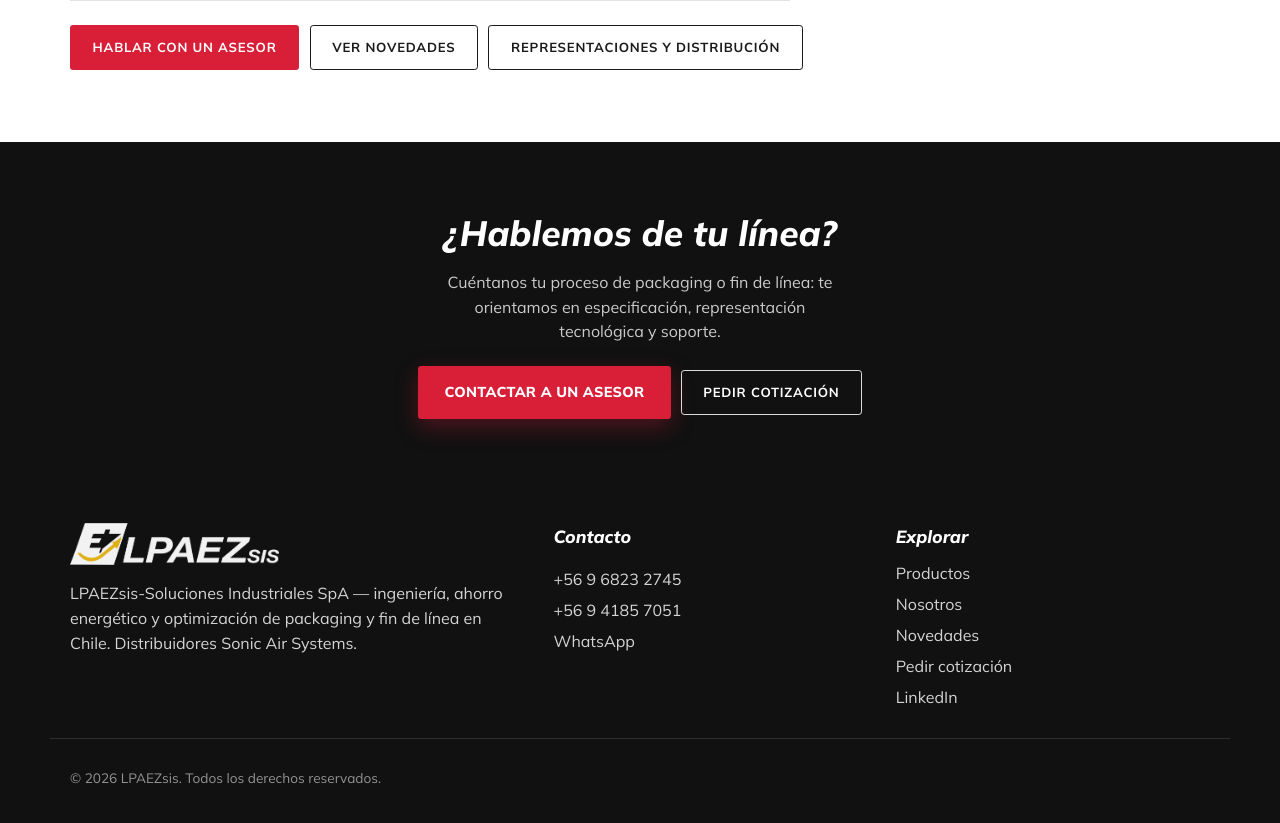
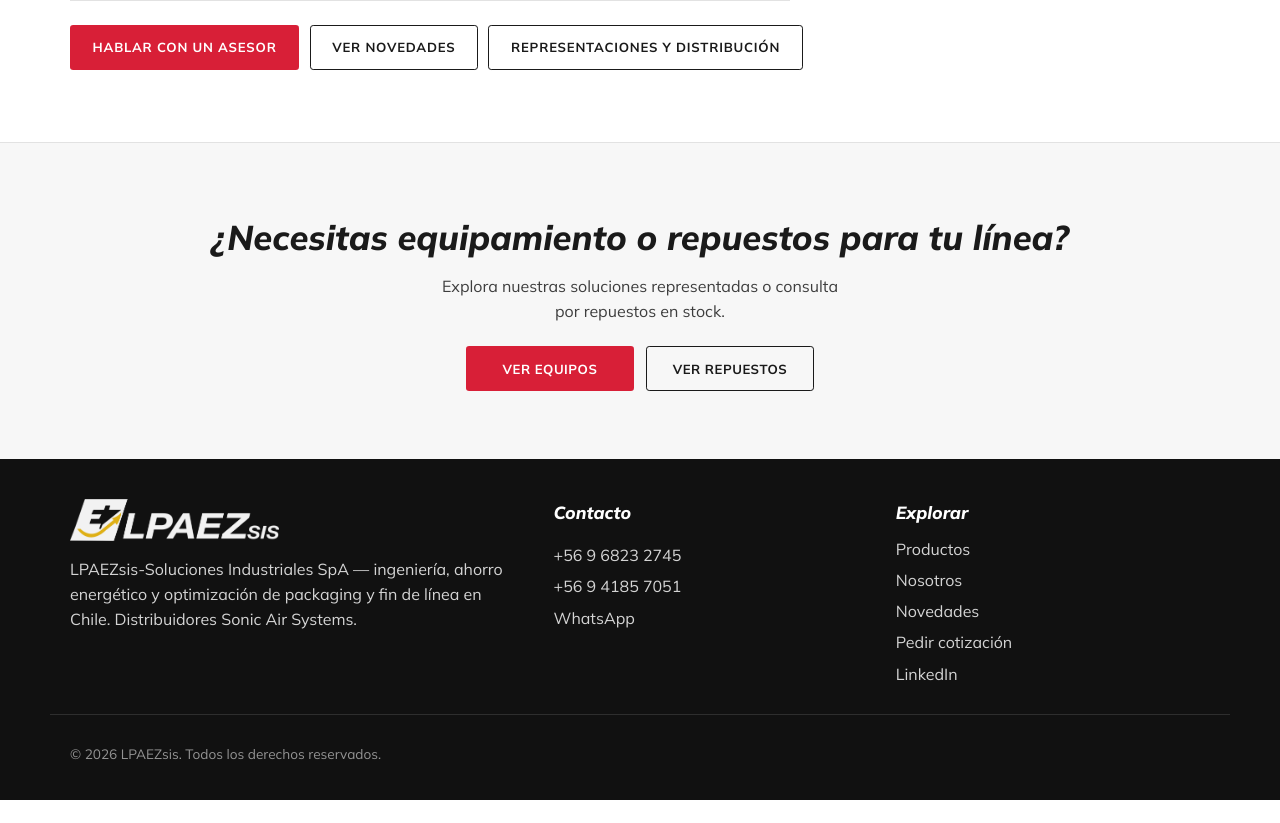
Before and after one commit to lpaezsiss-sys/WEB_LPAEZSIS, a PHP site: page /nosotros.html in a window 1280 px wide. Shown: the part 2143-2966 px from the top of the page. After the commit the page ends 2943 px from the top, so only its background shows below. Run offline with PHP 8.4, Linux system fonts and the light colour scheme.

Commit message:
fix(nosotros): CTA final a equipos y repuestos
Reemplaza la banda CTA genérica por about-cta-section con enlaces al
catálogo filtrado por tipo equipo/repuesto.

Co-authored-by: lpaezsiss-sys <lpaezsiss-sys@users.noreply.github.com>

```diff
--- a/site/css/style.css
+++ b/site/css/style.css
@@ -1403,6 +1403,49 @@ body.nav-open {
   font-size: 0.95rem;
 }
 
+
+/* ——— About page CTA ——— */
+.about-cta-section {
+  background: var(--off-white);
+  border-top: 1px solid var(--line);
+  padding: clamp(2.75rem, 6vw, 4.25rem) 1.25rem;
+}
+
+.about-cta-section .container {
+  max-width: var(--max);
+  margin: 0 auto;
+}
+
+.about-cta-section .text-center {
+  text-align: center;
+}
+
+.about-cta-section h2 {
+  margin: 0 0 0.65rem;
+  font-size: clamp(1.55rem, 3vw, 2.15rem);
+  font-weight: 800;
+  font-style: italic;
+  color: var(--ink);
+}
+
+.about-cta-section p {
+  margin: 0 auto 1.4rem;
+  max-width: 44ch;
+  color: var(--ink-soft);
+}
+
+.about-cta-buttons {
+  display: flex;
+  flex-wrap: wrap;
+  gap: 0.75rem;
+  justify-content: center;
+}
+
+.about-cta-buttons .btn {
+  min-width: 10.5rem;
+  letter-spacing: 0.04em;
+}
+
 /* ——— CTA band ——— */
 .cta-band {
   background: var(--charcoal);
--- a/site/nosotros.html
+++ b/site/nosotros.html
@@ -12,7 +12,7 @@
   <meta property="og:url" content="https://lpaezsis.cl/nosotros.html">
   <meta property="og:image" content="https://lpaezsis.cl/img/hero/plant.jpg">
   <meta name="twitter:card" content="summary_large_image">
-  <link rel="stylesheet" href="css/style.css?v=106">
+  <link rel="stylesheet" href="css/style.css?v=107">
 </head>
 <body>
   <div id="site-header-mount"></div>
@@ -112,12 +112,14 @@
       </div>
     </section>
 
-    <section class="cta-band reveal" aria-labelledby="nosotros-cta-title">
-      <h2 id="nosotros-cta-title">¿Hablemos de tu línea?</h2>
-      <p>Cuéntanos tu proceso de packaging o fin de línea: te orientamos en especificación, representación tecnológica y soporte.</p>
-      <div class="actions-row">
-        <a class="btn btn-primary btn-lg btn-cta-primary" href="contacto.html">Contactar a un asesor</a>
-        <a class="btn btn-ghost btn-cta-secondary" href="cotizacion.html">Pedir cotización</a>
+    <section class="about-cta-section reveal" aria-labelledby="nosotros-cta-title">
+      <div class="container text-center">
+        <h2 id="nosotros-cta-title">¿Necesitas equipamiento o repuestos para tu línea?</h2>
+        <p>Explora nuestras soluciones representadas o consulta por repuestos en stock.</p>
+        <div class="about-cta-buttons">
+          <a href="catalogo.html?tipo=equipo" class="btn btn-primary">VER EQUIPOS</a>
+          <a href="catalogo.html?tipo=repuesto" class="btn btn-outline">VER REPUESTOS</a>
+        </div>
       </div>
     </section>
   </main>
```
